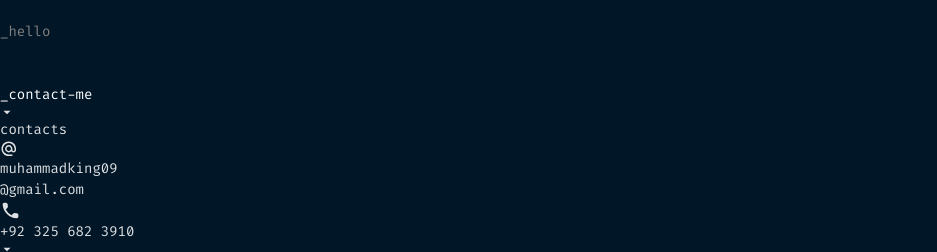
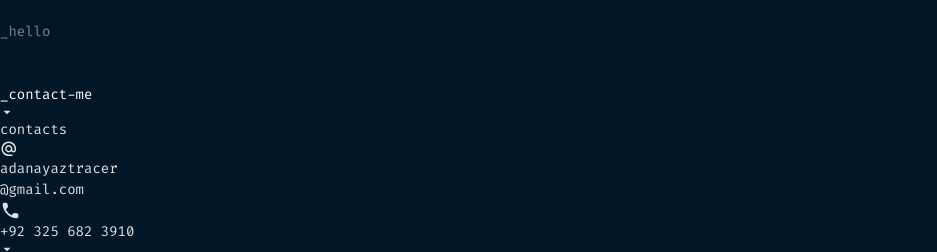
Before and after one commit to adan-ayaz-stan/portfolio-site-v2, a Vue app: page / in a window 1280 px wide. Both pictures are taken after a click on the item "_contact-me". Shown: the top 252 px of the page, without its empty margins (0-937 px from the left). Built offline with nearby package versions, Linux system fonts and the light colour scheme.

Commit message:
contacts fixed/corrected

```diff
--- a/src/components/_contact-me/Sidebar.vue
+++ b/src/components/_contact-me/Sidebar.vue
@@ -16,14 +16,14 @@ import OpenInWindowIcon from "../Icons/OpenInWindowIcon.vue";
     <!--  -->
     <div class="flex flex-col gap-2 py-4 px-3">
       <a
-        href="/"
+        href="mailto:adanayaztracer@gmail.com"
         class="flex gap-1 items-start text-[#607B96] px-1 hover:text-white transition-all duration-400"
       >
         <EmailIconVue class="mt-1" />
-        muhammadking09<br />@gmail.com
+        adanayaztracer<br />@gmail.com
       </a>
       <a
-        href="/"
+        href="tel:+923256823910"
         class="flex gap-1 items-start text-[#607B96] px-1 hover:text-white transition-all duration-400"
       >
         <PhoneIcon />
```
